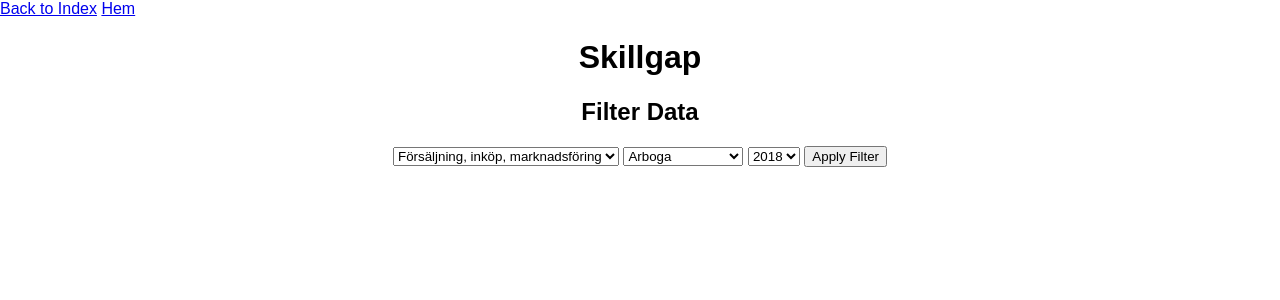
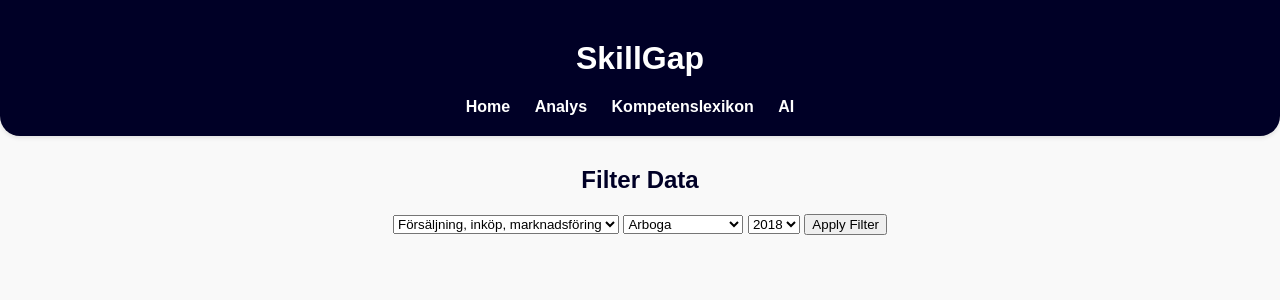
Before and after one commit to Sofiean/Kompetenskompassen, a Flask app: page /analysis in a window 1280 px wide. Shown: the top 300 px of the page. Run offline with Flask 3, Linux system fonts and the light colour scheme; parts of the project's set-up code (start-up, migrations or seed data) failed here and were passed over.

Commit message:
Fixat header
header

```diff
--- a/templates/index.html
+++ b/templates/index.html
@@ -10,16 +10,48 @@
             font-family: Arial, sans-serif;
             margin: 0;
             padding: 0;
+            background-color: #f9f9f9;
+            color: #333;
         }
         header {
-            background-color: #007bff;
-            color: #fff;
+            background-color: #000026;
             padding: 20px;
             text-align: center;
+            margin-bottom: 30px;
+            box-shadow: 0px 2px 4px rgba(0, 0, 0, 0.1);
+            border-bottom-left-radius: 20px;
+            border-bottom-right-radius: 20px;
         }
-        h1, h2 {
+        header ul {
+            list-style-type: none;
+            padding: 0;
+            margin: 0;
+        }
+        header li {
+            display: inline;
+            margin-right: 20px;
+        }
+        header a {
+            color: #fff;
+            text-decoration: none;
+            font-weight: bold;
+            font-size: 16px;
+            transition: color 0.3s;
+        }
+        header a:hover {
+            color: #ddd;
+        }
+        h1 {
             text-align: center;
+            color: #fff;
+            margin-top: 20px;
         }
+        h2 {
+            text-align: center;
+            color: #000026;
+            margin-top: 20px;
+        }
+
         canvas {
             display: block;
             margin: 20px auto;
@@ -48,12 +80,17 @@
 </head>
 <body>
 
-    <a class="Hem" href="/home">Back to Index</a>
-
-    <a class="Hem" href="/home">Hem</a>
-
-
-    <h1>Skillgap</h1>
+    <header>
+        <h1>SkillGap</h1>
+        <nav>
+            <ul>
+                <li><a href="/">Home</a></li>
+                <li><a href="/analysis">Analys</a></li>
+                <li><a href="#">Kompetenslexikon</a></li>
+                <li><a href="/ai">AI</a></li>
+            </ul>
+        </nav>
+    </header>
 
     <form action="/analysis" method="post">
         <h2>Filter Data</h2>
```
